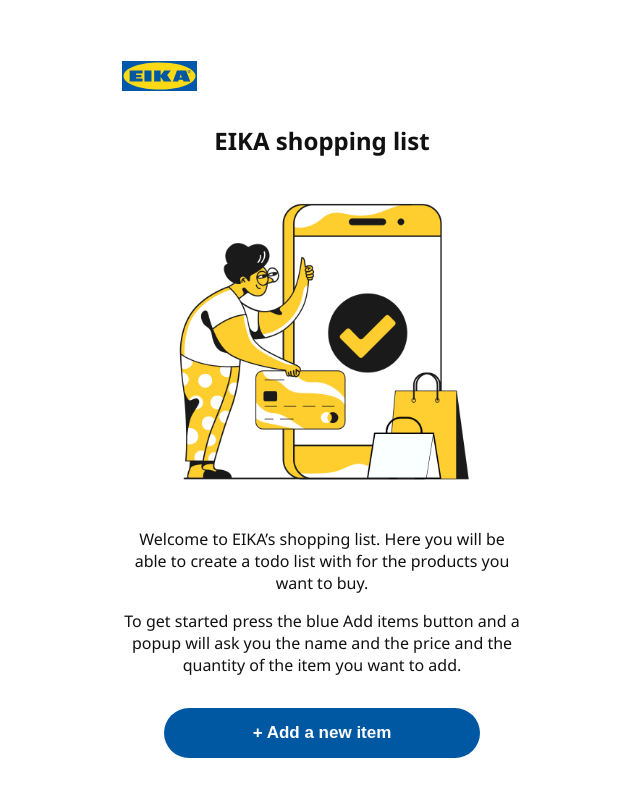
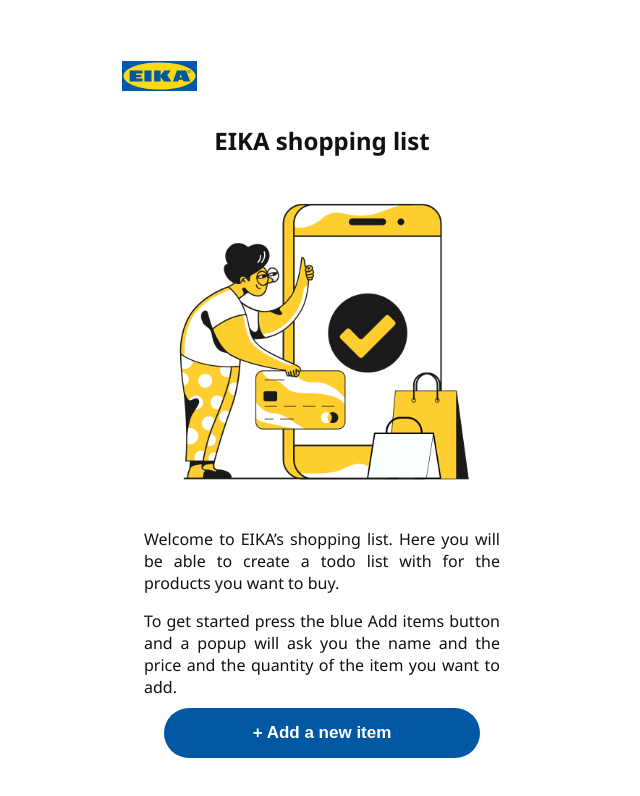
Before and after one commit to nh-g/shopping-list, a React (Create React App) app: page / in a window 1280 px wide. Shown: the top 796 px of the page, without its empty margins (318-958 px from the left). Built offline with nearby package versions, Linux system fonts and the light colour scheme.

Commit message:
add welcome screen p property

```diff
--- a/src/styles/_base/_layout.sass
+++ b/src/styles/_base/_layout.sass
@@ -19,6 +19,11 @@
   margin: 0 auto
   margin: 24px
 
+#welcome-page
+  p
+    text-align: justify
+    margin-left: $space-big
+    margin-right: $space-big
 
 @media (min-width: 550px)
   .App
```
